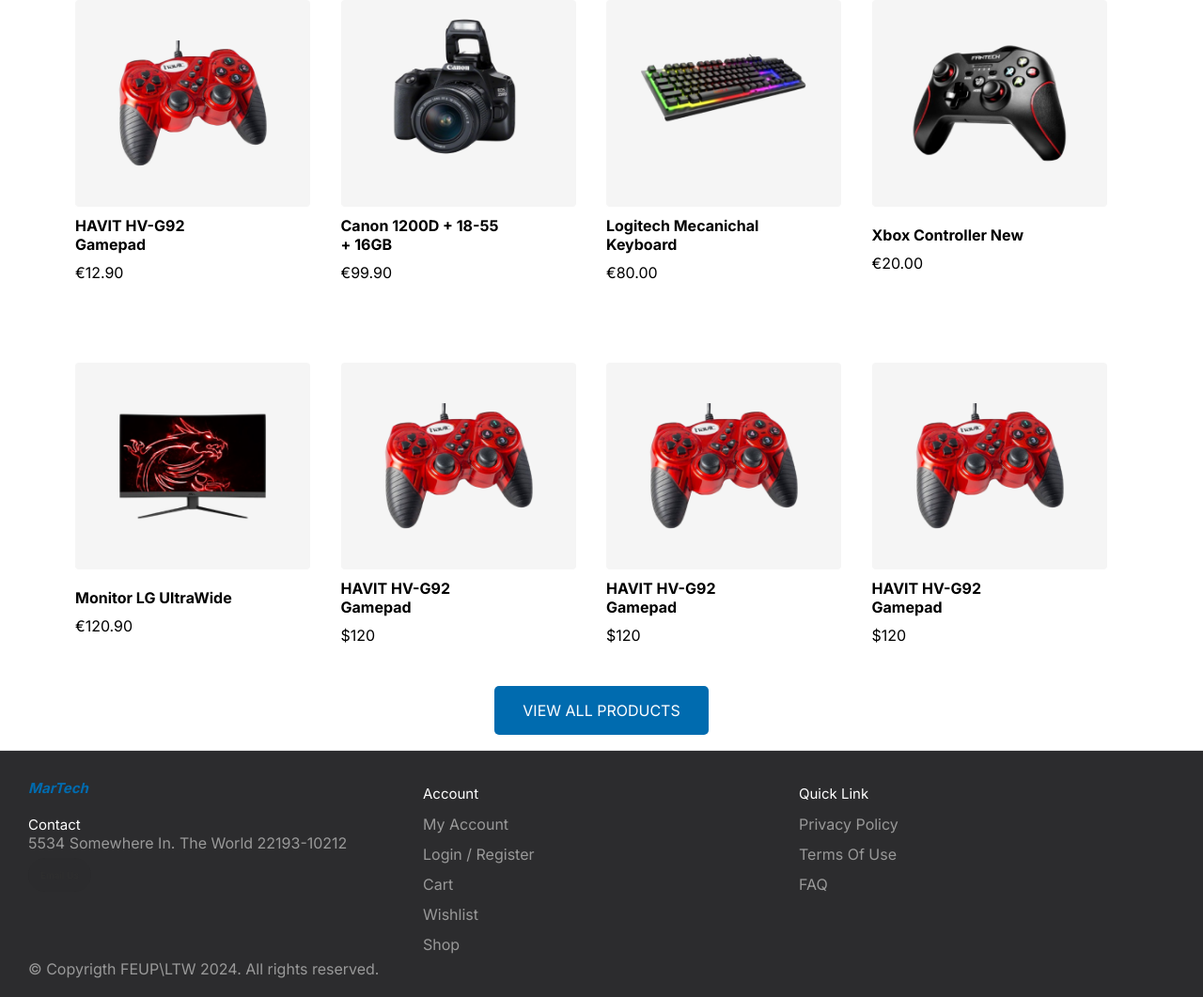
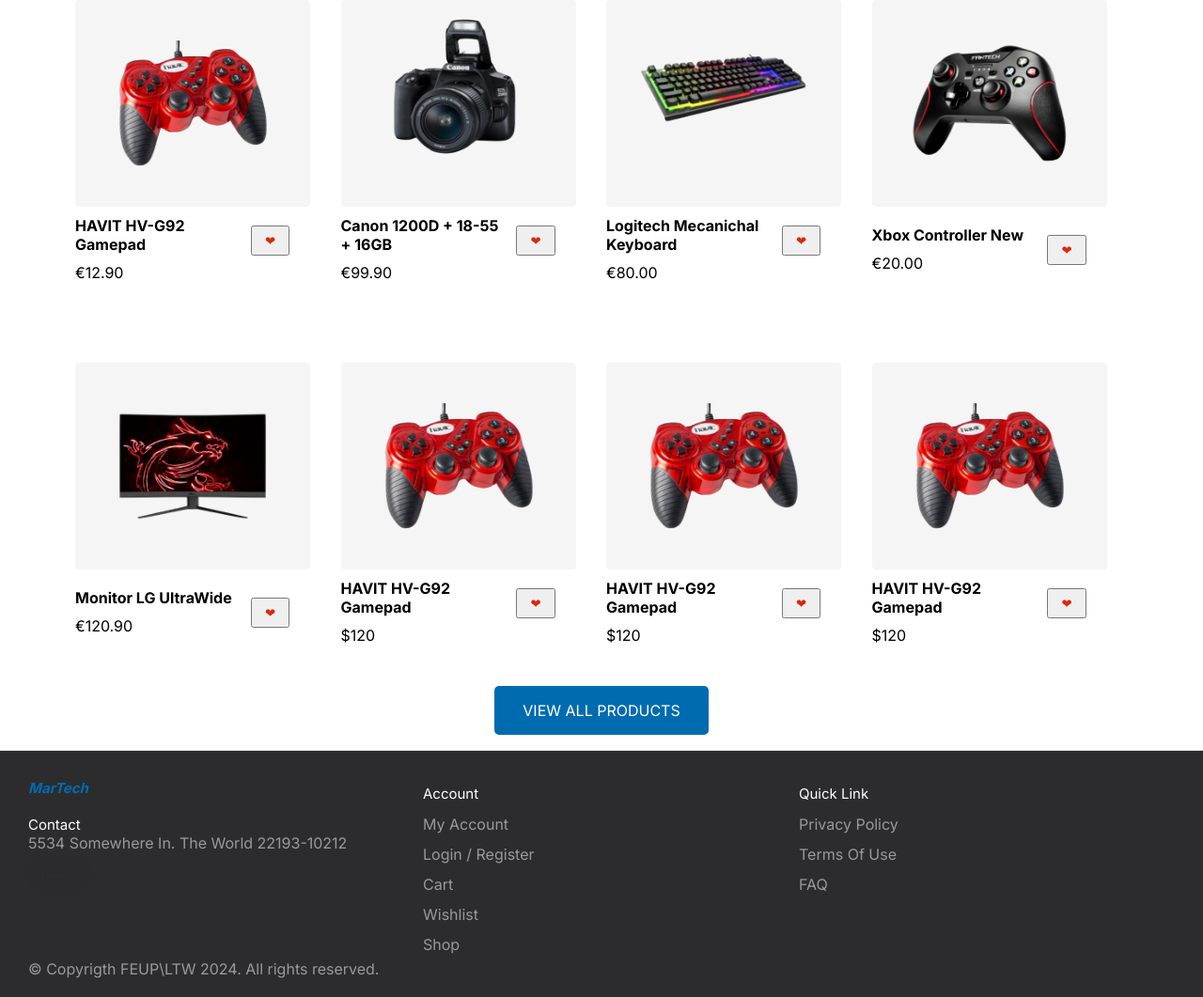
Before and after one commit to FEUP-LTW-2024/ltw-project-2024-ltw16g04, a PHP site: the page made by HTML/menu copy.html in a window 1280 px wide. Shown: the part 1087-2148 px from the top of the page at 94% size. Run offline with PHP 8.4, Linux system fonts and the light colour scheme.

Commit message:
heart button added

```diff
--- a/CSS/menu copy.css
+++ b/CSS/menu copy.css
@@ -226,6 +226,7 @@
   width: 60%;
   margin-top: 1rem;
   text-align: left;
+  position: relative;
 }
 .card_title {
   font-size: 1.6rem;
@@ -250,6 +251,7 @@
 .container_btn_a:hover{
   background-color: #1284ca;
 }
+
 .add_btn {
   position: absolute;
   bottom: 10px;
@@ -260,12 +262,22 @@
   padding: 1rem 10rem;
   border: none;
   border-radius: 5px;
-  opacity: 0; /* Initially hidden */
-  transition: opacity 0.3s ease; /* Add smooth transition */
+  opacity: 0;
+  transition: opacity 0.3s ease;
 }
 
+
 .card_top:hover .add_btn {
-  opacity: 1; /* Display button on hover */
+  opacity: 1;
+}
+
+.heart-btn {
+  color: #da290a;
+  position: absolute;
+  top: 1rem;
+  left: 14em;
+  padding: 0.5em 1em;
+  /* border: none; */
 }
 /* footer */
 .footer {
--- a/HTML/menu copy.html
+++ b/HTML/menu copy.html
@@ -25,7 +25,7 @@
     <img src="../images/logo-removebg-preview.png" alt="Martech logo" class="logo" width="75px";>
     <a href="menu copy.html" class="nav_logo">MarTech</a></div>
     <ul class="nav_list">
-      <li class="nav_item"><a href="/" class="nav_link">Home</a></li>
+      <li class="nav_item"><a href="menu copy.html" class="nav_link">Home</a></li>
       <li class="nav_item"><a href="#" class="nav_link">Sell</a></li>
       <li class="nav_item"><a href="#" class="nav_link">Products</a></li>
       <li class="nav_item">
@@ -123,6 +123,7 @@
         <div class="card_body">
           <h3 class="card_title">HAVIT HV-G92 Gamepad</h3>
           <p class="card_price">€12.90</p>
+          <button class="btn heart-btn">&#10084;</button>
         </div>
       </div>
       <div class="card">
@@ -133,6 +134,7 @@
         <div class="card_body">
           <h3 class="card_title">Canon 1200D + 18-55 + 16GB</h3>
           <p class="card_price">€99.90</p>
+          <button class="btn heart-btn">&#10084;</button>
         </div>
       </div>
       <div class="card">
@@ -143,6 +145,7 @@
         <div class="card_body">
           <h3 class="card_title">Logitech Mecanichal Keyboard</h3>
           <p class="card_price">€80.00</p>
+          <button class="btn heart-btn">&#10084;</button>
         </div>
       </div>
       <div class="card">
@@ -153,6 +156,7 @@
         <div class="card_body">
           <h3 class="card_title">Xbox Controller New</h3>
           <p class="card_price">€20.00</p>
+          <button class="btn heart-btn">&#10084;</button>
         </div>
       </div>
       <div class="card">
@@ -163,6 +167,7 @@
         <div class="card_body">
           <h3 class="card_title">Monitor LG UltraWide</h3>
           <p class="card_price">€120.90</p>
+          <button class="btn heart-btn">&#10084;</button>
         </div>
       </div>
       <div class="card">
@@ -173,6 +178,7 @@
         <div class="card_body">
           <h3 class="card_title">HAVIT HV-G92 Gamepad</h3>
           <p class="card_price">$120</p>
+          <button class="btn heart-btn">&#10084;</button>
         </div>
       </div>
       <div class="card">
@@ -183,6 +189,7 @@
         <div class="card_body">
           <h3 class="card_title">HAVIT HV-G92 Gamepad</h3>
           <p class="card_price">$120</p>
+          <button class="btn heart-btn">&#10084;</button>
         </div>
       </div>
       <div class="card">
@@ -193,6 +200,7 @@
         <div class="card_body">
           <h3 class="card_title">HAVIT HV-G92 Gamepad</h3>
           <p class="card_price">$120</p>
+          <button class="btn heart-btn">&#10084;</button>
         </div>
       </div>
       </div>
```
